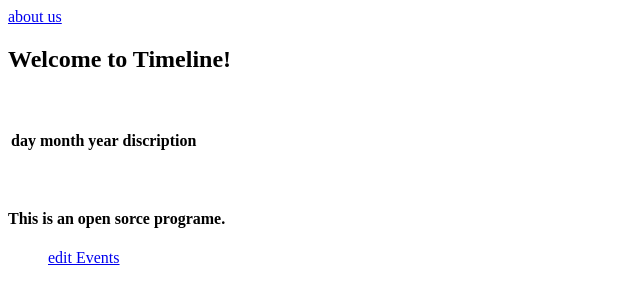
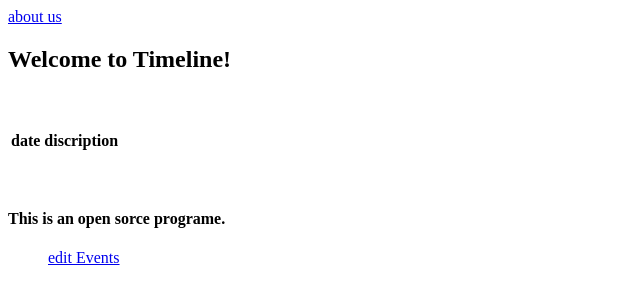
Before and after one commit to driftcar10/timeline, a Flask app: page / in a window 1280 px wide. Shown: the top 304 px of the page, without its empty margins (0-640 px from the left). Run offline with Flask 2, Linux system fonts and the light colour scheme; the visitor is signed in with stand-in values (Sample User, id 1); data that the repository does not hold is empty.

Commit message:
added the adding function

```diff
--- a/python/scripts/app.py
+++ b/python/scripts/app.py
@@ -6,6 +6,7 @@ from tempfile import mkdtemp
 from werkzeug.security import check_password_hash, generate_password_hash
 import mariadb
 import os
+import datetime
 app = Flask(__name__)
 
 app.config["SESSION_FILE_DIR"] = mkdtemp()
@@ -27,18 +28,16 @@ conn = mariadb.connect(
 
 cur = conn.cursor()
 
-@app.route('/')
+@app.route('/', methods=['GET'])
 @login_required
 def index():
 
-    cur.execute("SELECT day, month, year,description FROM events WHERE user_id = ?", (session['user_id'], ))
+    cur.execute("SELECT date, description FROM events WHERE user_id = ?", (session['user_id'], ))
     events = []
-    for i in cur:
+    for row in cur:
         event = {}
-        day, month, year, description = i
-        event['day'] = day
-        event['month'] = month
-        event['year'] = year
+        date, description = row
+        event['date'] = date
         event['description'] = description
         events.append(event)
 
@@ -107,7 +106,19 @@ def register():
 @login_required
 def add():
     if request.method =='POST':
-        return render_template("indev.html")
+        if not request.form.get("date"):
+            return apology("must provide date", 400)
+
+        elif not request.form.get("description"):
+            return apology("must provide description", 400)
+        print(request.form.get("date"))
+        date = datetime.datetime.fromisoformat(request.form.get("date"))
+        cur.execute("INSERT INTO events (date, description, user_id) VALUES (?, ?, ?)",
+            (request.form.get("date"),
+            request.form.get("description"),
+            session['user_id']))
+        conn.commit()
+        return redirect('/')
     else:
         return render_template("add.html")
 
--- a/python/scripts/templates/index.html
+++ b/python/scripts/templates/index.html
@@ -11,18 +11,14 @@
     <table>
         <thead>
             <tr>
-                <th>day</th>
-                <th>month</th>
-                <th>year</th>
+                <th>date</th>
                 <th>discription</th>
             </tr>
         </thead>
         <tbody>
             {% for event in T_events %}
             <tr>
-                    <td>{{event['day']}}</td>
-                    <td>{{event['month']}}</td>
-                    <td>{{event['year']}}</td>
+                    <td>{{event['date']}}</td>
                     <td>{{event['description']}}</td>
             </tr>
             {% endfor %}
--- a/python/scripts/templates/login.html
+++ b/python/scripts/templates/login.html
@@ -10,7 +10,7 @@
 		<input autocomplete="off" autofocus class="form-control" name="username" placeholder="Username" type="text">
 	</div>
 	<div>
-		<input class="form-control" name="password" placeholder="Password" type="password">
+		<input autocomplete="off" class="form-control" name="password" placeholder="Password" type="password">
 	</div>
 	<button type="submit">Log In</button>
 </form>
--- a/python/scripts/templates/register.html
+++ b/python/scripts/templates/register.html
@@ -10,13 +10,13 @@
 		<input autocomplete="off" autofocus class="form-control" name="username" placeholder="Username" type="text">
 	</div>
 	<div>
-		<input class="form-control" name="email" placeholder="email" type="text">
+		<input autocomplete="off" class="form-control" name="email" placeholder="email" type="text">
 	</div>
 	<div>
-		<input class="form-control" name="password" placeholder="Password" type="password">
+		<input autocomplete="off" class="form-control" name="password" placeholder="Password" type="password">
 	</div>
     <div>
-		<input class="form-control" name="confirmation" placeholder="confirmation" type="password">
+		<input autocomplete="off" class="form-control" name="confirmation" placeholder="confirmation" type="password">
 	</div>
 	<button type="submit"> Register </button>
 </form>
```
Also changed, not shown: python/scripts/templates/add.html (+1 -7 lines).
